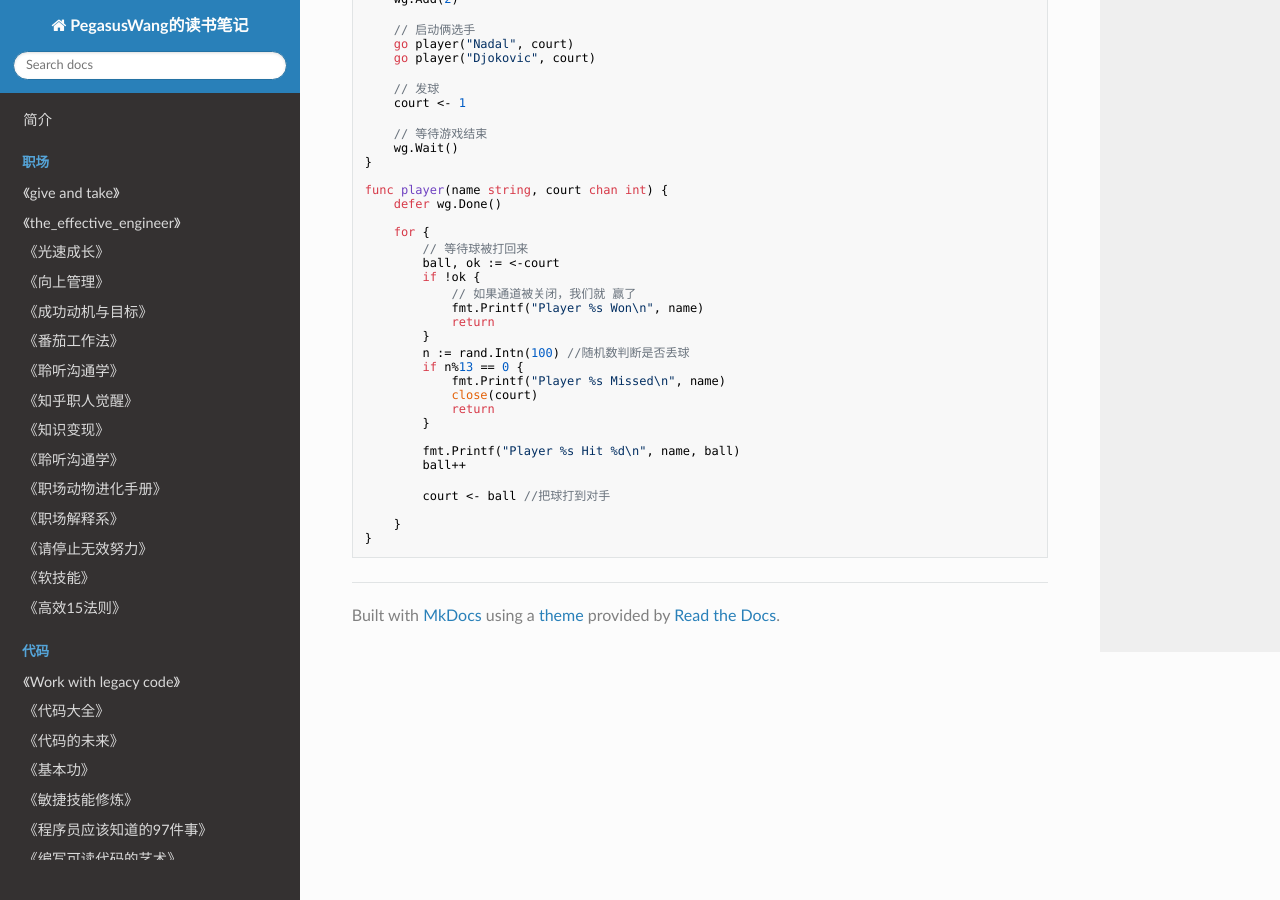
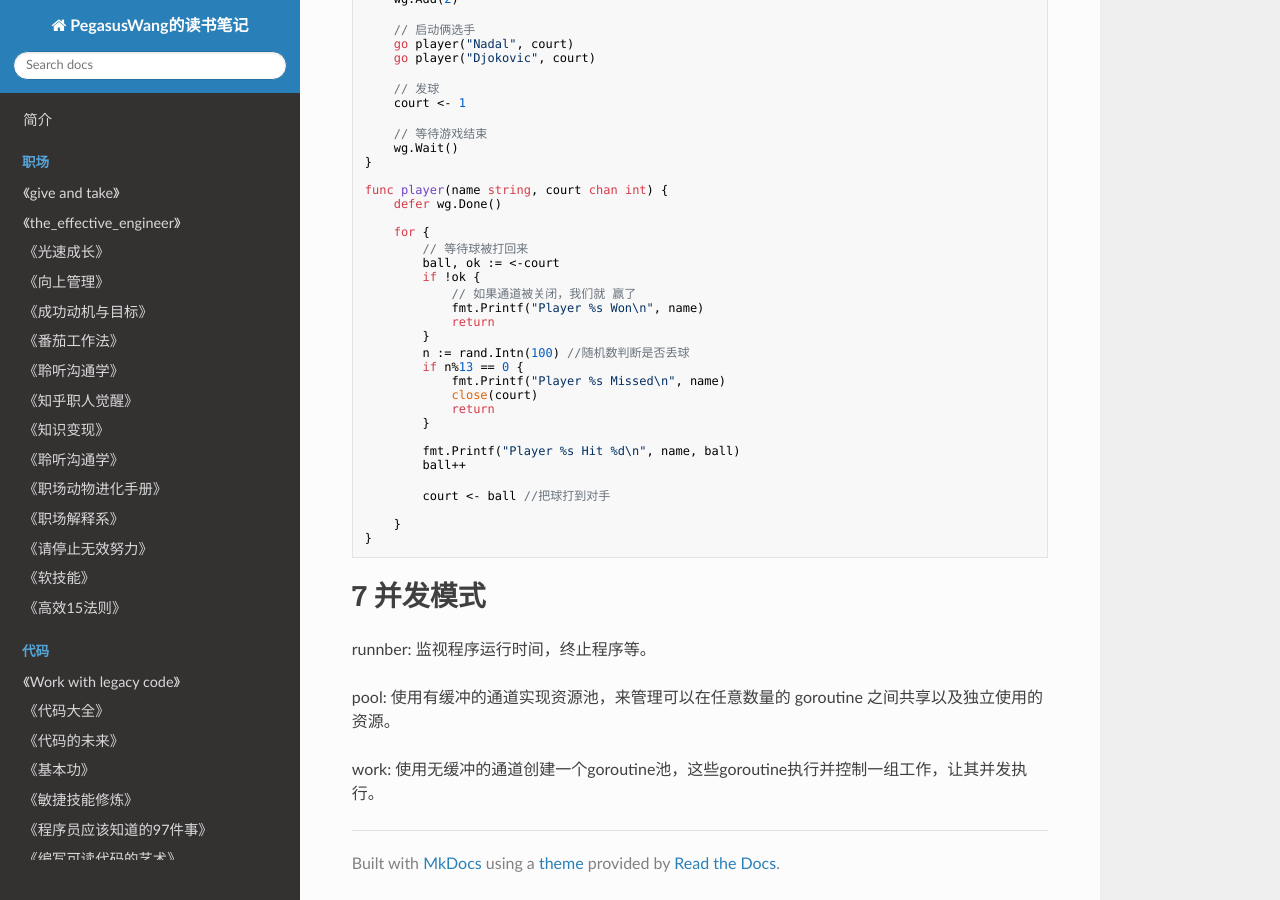
Before and after one commit to PegasusWang/booknotes, an MkDocs documentation site: the page built from docs/golang/go_in_action(go语言实战).md, in a window 1280 px wide and 900 px high, scrolled down 4022 px. Built offline with MkDocs 1.6.1, drawn with Linux system fonts in a browser that asks for light colours; nearby versions of some CDN libraries; old or Windows-style settings are respelled for this version of MkDocs.

Commit message:
并发模式

````diff
--- a/docs/golang/go_in_action(go语言实战).md
+++ b/docs/golang/go_in_action(go语言实战).md
@@ -277,3 +277,12 @@ func player(name string, court chan int) {
 	}
 }
 ```
+
+
+# 7 并发模式
+
+runnber: 监视程序运行时间，终止程序等。
+
+pool: 使用有缓冲的通道实现资源池，来管理可以在任意数量的 goroutine 之间共享以及独立使用的资源。
+
+work: 使用无缓冲的通道创建一个goroutine池，这些goroutine执行并控制一组工作，让其并发执行。
````
